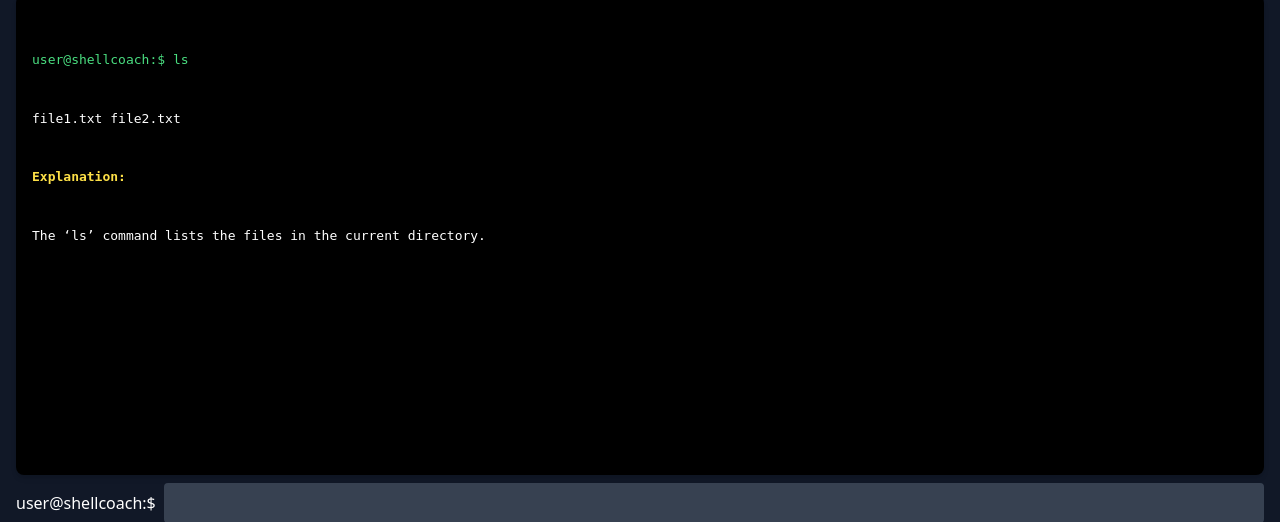
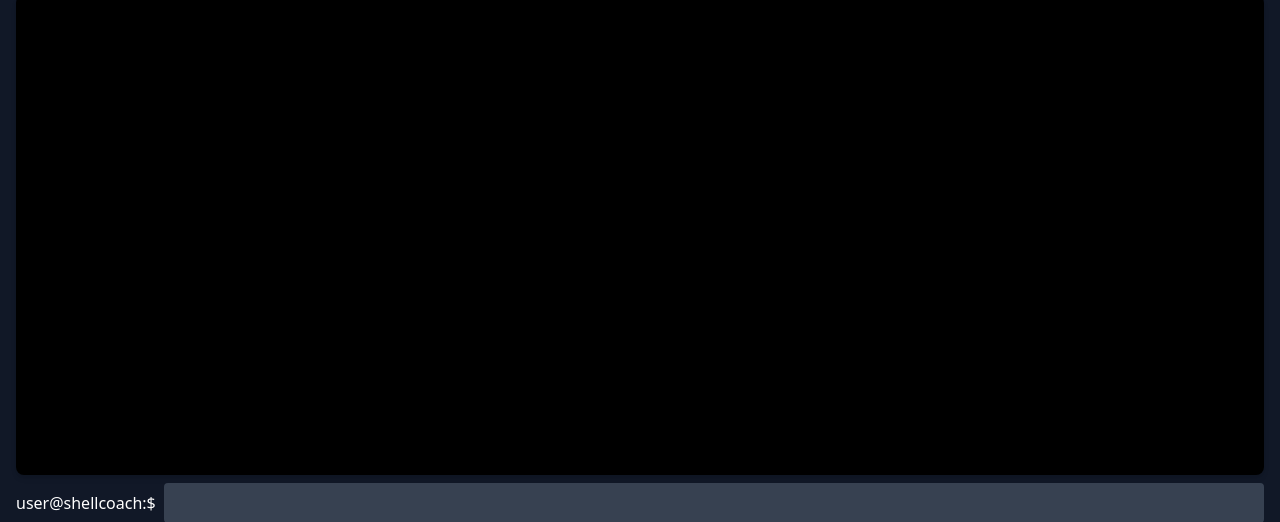
Before and after one commit to ShellCoachTechnologies/ShellCoachv1, a Flask app: page /dashboard in a window 1280 px wide. Shown: the part 133-655 px from the top of the page. Run offline with Flask 3, Linux system fonts and the light colour scheme; the visitor is signed in with stand-in values (Sample User, id 1); some libraries are stand-ins or nearby versions.

Commit message:
dashboard.html

```diff
--- a/templates/dashboard.html
+++ b/templates/dashboard.html
@@ -21,10 +21,7 @@
     </div>
 
     <div class="bg-black text-green-400 font-mono p-4 mt-4 rounded-lg shadow-md h-[60vh] overflow-y-auto" id="output">
-      <p>user@shellcoach:$ ls</p>
-      <p class="text-white">file1.txt file2.txt</p>
-      <p class="text-yellow-300 font-bold">Explanation:</p>
-      <p class="text-white">The ‘ls’ command lists the files in the current directory.</p>
+      <!-- Start Empty -->
     </div>
 
     <div class="mt-2">
@@ -55,10 +52,16 @@
         body: JSON.stringify({ command: cmd, use_ai })
       });
       const data = await res.json();
-      output.innerHTML += `\nuser@shellcoach:$ ${cmd}\n${data.result}`;
-      if (use_ai) {
-        output.innerHTML += `\n\nExplanation:\n${data.explanation}`;
+
+      if (data.result === '__clear__') {
+        output.innerHTML = '';
+      } else {
+        output.innerHTML += `\nuser@shellcoach:$ ${cmd}\n${data.result}`;
+        if (use_ai && data.explanation) {
+          output.innerHTML += `\n\nExplanation:\n${data.explanation}`;
+        }
       }
+
       commandInput.value = '';
       output.scrollTop = output.scrollHeight;
     };
```
